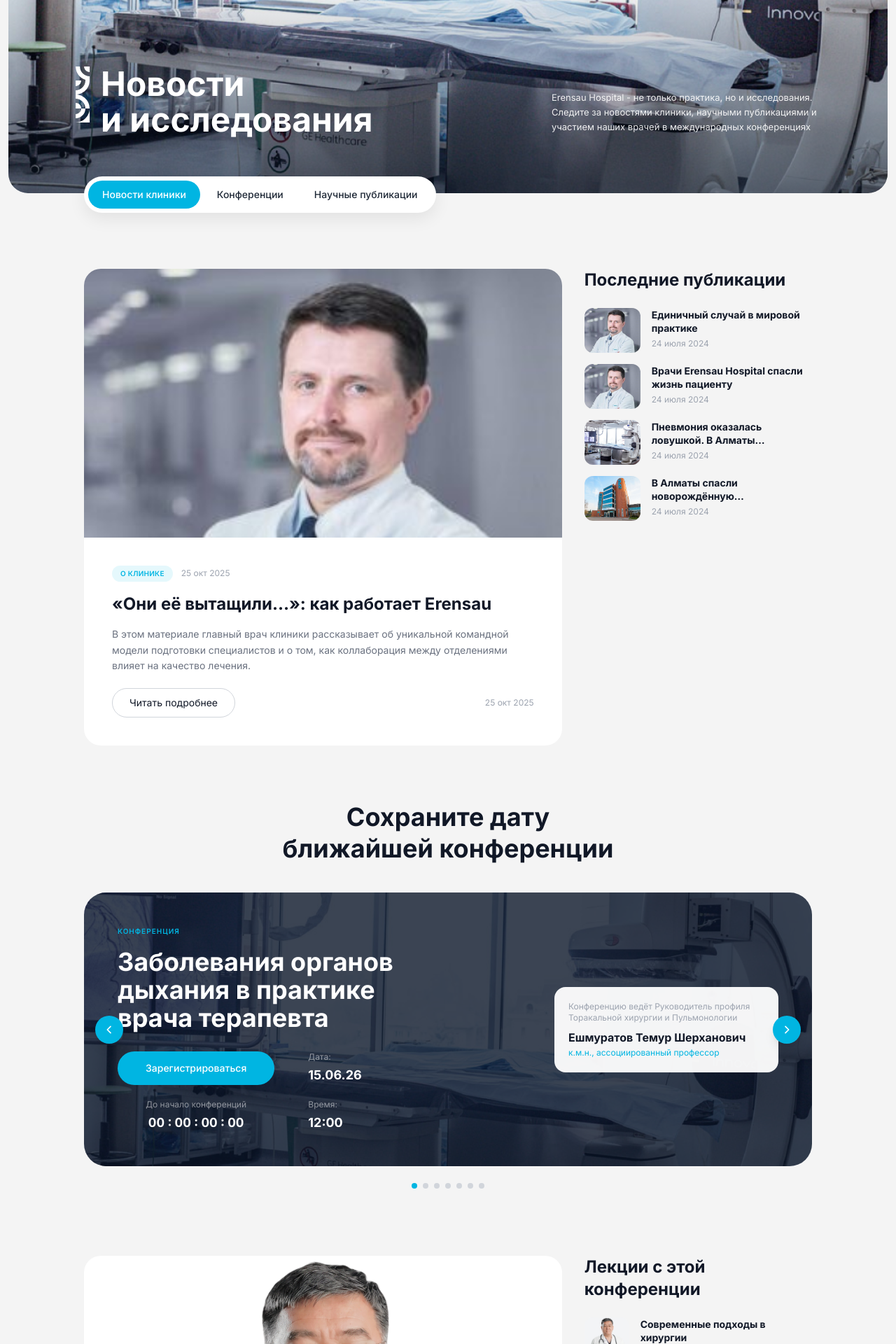
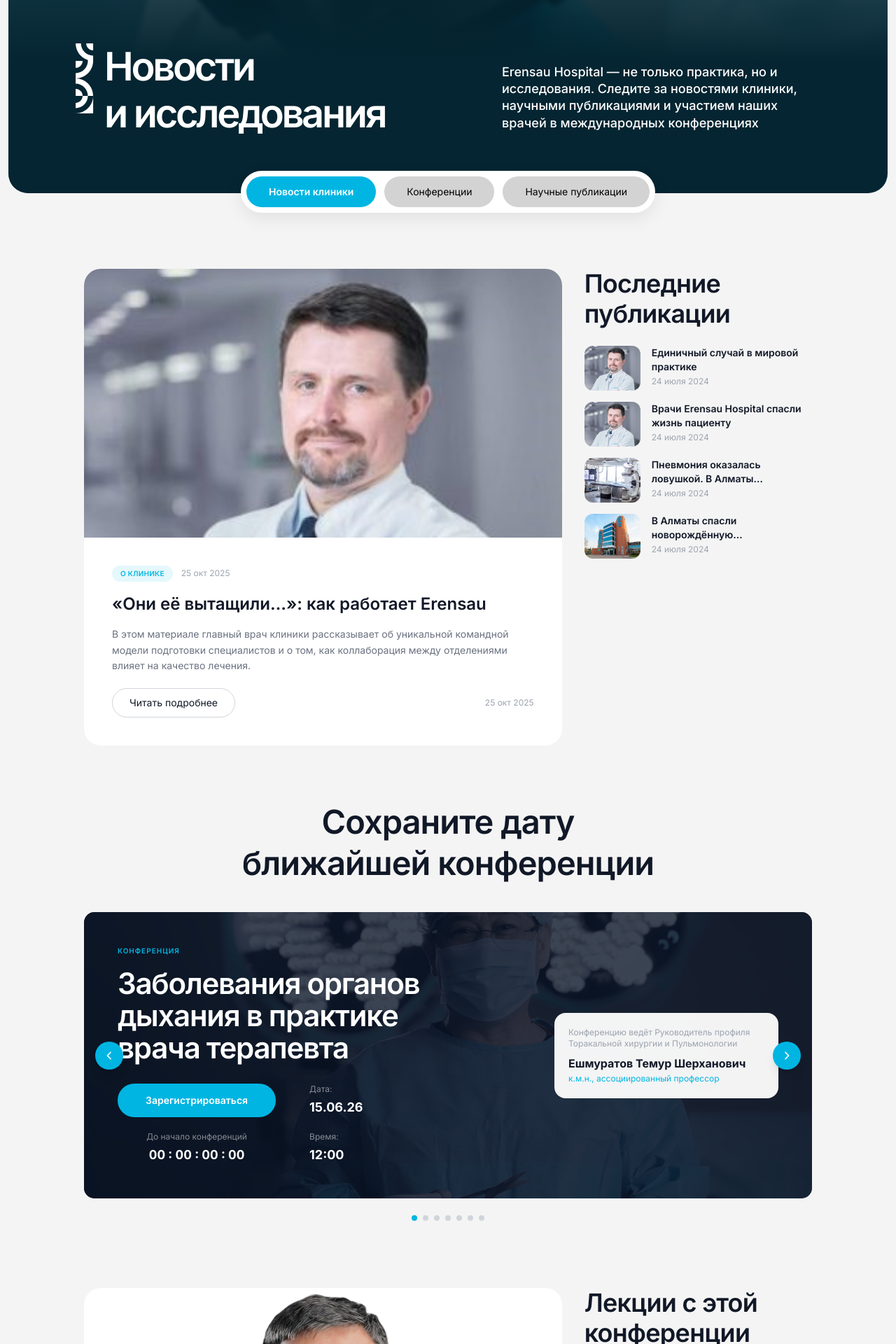
Before and after one commit to Totaedandan/erensau, a React (Vite) app: page /news in a window 1280 px wide. Shown: the part 500-2420 px from the top of the page at 70% size. Built offline with nearby package versions, Linux system fonts and the light colour scheme.

Commit message:
Новости и исследования: страница по макету Figma — тёмный hero, табы, карточка конференции
Co-Authored-By: Claude Opus 4.8 <noreply@anthropic.com>

```diff
--- a/src/pages/NewsPage.tsx
+++ b/src/pages/NewsPage.tsx
@@ -7,6 +7,8 @@ import imgClinicBuilding from '@/assets/images/img-clinic-building.jpg'
 import post1 from '@/assets/images/post1.jpg'
 import post2 from '@/assets/images/post2.jpg'
 import post4 from '@/assets/images/post4.jpg'
+import newsHeroBg from '@/assets/images/news/news-hero-bg.jpg'
+import confBg from '@/assets/images/news/conf-bg.jpg'
 import LogoMark from '@/assets/icons/logo-group.svg?react'
 import doctor1 from '@/assets/images/doctor1.jpg'
 import pictoHeart from '@/assets/icons/picto-heart.png'
@@ -76,7 +78,7 @@ function RegistrationModal({ onClose }: { onClose: () => void }) {
             </svg>
           </button>
 
-          <h3 className="text-[28px] font-bold text-gray-900 text-center mb-7">Регистрационная форма</h3>
+          <h3 className="text-[28px] font-semibold text-gray-900 text-center mb-7">Регистрационная форма</h3>
 
           <form className="space-y-3.5" onSubmit={(e) => { e.preventDefault(); onClose() }}>
             <input type="text" placeholder="Ваше ФИО" className={inputCls} />
@@ -112,7 +114,7 @@ function RegistrationModal({ onClose }: { onClose: () => void }) {
 
             <button
               type="submit"
-              className="w-full bg-[#00b5e2] text-white text-base font-medium rounded-full py-4 mt-2 hover:bg-[#0099c4] transition-colors"
+              className="w-full bg-[#00b5e2] text-white text-base font-semibold rounded-full py-4 mt-2 hover:bg-[#0099c4] transition-colors"
             >
               Зарегистрироваться
             </button>
@@ -133,19 +135,19 @@ export default function NewsPage() {
       {/* ── Hero — светлая карточка, контент внизу ── */}
       <section className="bg-[#f4f4f4] px-3 pt-2 lg:pt-0 lg:max-w-[1440px] lg:mx-auto">
         <div className="relative overflow-hidden rounded-[24px] lg:rounded-[28px] min-h-[640px] lg:min-h-0 lg:aspect-[1414/707]">
-          <img src={post1} alt="" className="absolute inset-0 w-full h-full object-cover" />
-          <div className="absolute inset-0 bg-gradient-to-t from-[#0a1628]/60 via-transparent to-transparent" />
+          <img src={newsHeroBg} alt="" className="absolute inset-0 w-full h-full object-cover scale-105 blur-[3px]" />
+          <div className="absolute inset-0 bg-gradient-to-t from-[#042531] from-[30%] via-[#042531]/70 via-[62%] to-[#042531]/10" />
 
           <div className="relative z-10 px-6 lg:px-24 flex flex-col justify-end min-h-[640px] lg:min-h-full pb-16 lg:pb-20">
             <div className="flex flex-col lg:flex-row lg:items-end lg:justify-between gap-5 lg:gap-8">
               <div className="flex items-start gap-3 lg:gap-4">
-                <LogoMark className="h-11 lg:h-20 w-auto flex-shrink-0" style={{ ['--fill-0' as string]: '#ffffff' }} />
-                <h1 className="text-[27px] lg:text-5xl font-bold text-white leading-[1.2] lg:leading-[1.05]">
+                <LogoMark className="h-11 lg:h-[100px] w-auto flex-shrink-0" style={{ ['--fill-0' as string]: '#ffffff' }} />
+                <h1 className="text-[27px] lg:text-[56px] font-semibold text-white leading-[1.15] lg:leading-[1.2] tracking-[-0.04em] lg:tracking-[-0.06em]">
                   Новости<br />и исследования
                 </h1>
               </div>
-              <p className="text-white/90 text-[13px] leading-relaxed max-w-[300px] lg:max-w-sm lg:pb-1">
-                Erensau Hospital - не только практика, но и
+              <p className="text-white text-[13px] lg:text-[18px] font-medium leading-relaxed lg:leading-[1.35] max-w-[300px] lg:max-w-[455px] lg:pb-2">
+                Erensau Hospital — не только практика, но и
                 исследования. Следите за новостями клиники,
                 научными публикациями и участием наших врачей
                 в международных конференциях
@@ -160,7 +162,7 @@ export default function NewsPage() {
         <div className="relative">
           <button
             onClick={() => setMobileTabOpen(o => !o)}
-            className="flex items-center gap-2 bg-[#00b5e2] text-white text-sm font-medium rounded-full px-8 py-3.5 shadow-lg"
+            className="flex items-center gap-2 bg-[#00b5e2] text-white text-sm font-semibold rounded-full px-8 py-3.5 shadow-lg"
           >
             {mobileTab}
             <svg className={`w-4 h-4 transition-transform ${mobileTabOpen ? 'rotate-180' : ''}`} fill="none" viewBox="0 0 24 24" stroke="currentColor" strokeWidth={2.5}>
@@ -184,13 +186,13 @@ export default function NewsPage() {
           )}
         </div>
       </div>
-      <div className="hidden lg:flex container-main relative z-20 -mt-6 justify-start">
-        <div className="inline-flex bg-white rounded-full p-1.5 gap-1 shadow-[0_8px_24px_rgba(0,0,0,0.08)] flex-wrap">
+      <div className="hidden lg:flex container-main relative z-20 -mt-8 justify-center">
+        <div className="inline-flex bg-white rounded-full p-2 gap-3 shadow-[0_8px_24px_rgba(0,0,0,0.08)]">
           {heroTabs.map((tab, i) => (
             <button
               key={tab}
-              className={`px-5 py-2.5 rounded-full text-sm font-medium transition-colors whitespace-nowrap ${
-                i === 0 ? 'bg-[#00b5e2] text-white' : 'text-gray-800 hover:text-[#00b5e2]'
+              className={`px-8 py-3 rounded-full text-sm transition-colors whitespace-nowrap ${
+                i === 0 ? 'bg-[#00b5e2] text-white font-semibold' : 'bg-[#d3d3d3] text-black hover:bg-[#c7c7c7]'
               }`}
             >
               {tab}
@@ -201,7 +203,7 @@ export default function NewsPage() {
 
       {/* ── Мобилка: «Последние публикации» — карусель крупных карточек ── */}
       <section className="lg:hidden py-12">
-        <h2 className="text-[28px] font-bold text-gray-900 text-center mb-8 leading-tight">
+        <h2 className="text-[28px] font-semibold text-gray-900 text-center mb-8 leading-tight">
           Последние<br />публикации
         </h2>
         <MobileCarousel arrowsTop="30%" progress={false}>
@@ -211,10 +213,10 @@ export default function NewsPage() {
                 <img src={p.img} alt={p.title} className="w-full h-full object-cover object-top" />
               </div>
               <div className="p-5">
-                <h3 className="text-lg font-bold text-gray-900 mb-3 leading-snug">{p.title}</h3>
+                <h3 className="text-lg font-semibold text-gray-900 mb-3 leading-snug">{p.title}</h3>
                 <p className="text-gray-600 text-[13px] leading-relaxed mb-5">{featured.excerpt}</p>
                 <div className="flex items-center justify-between">
-                  <span className="inline-block text-sm font-medium text-gray-900 border border-gray-300 rounded-full px-8 py-2.5">Подробнее</span>
+                  <span className="inline-block text-sm font-semibold text-gray-900 border border-gray-300 rounded-full px-8 py-2.5">Подробнее</span>
                   <span className="text-xs text-gray-500">{featured.date}</span>
                 </div>
               </div>
@@ -243,7 +245,7 @@ export default function NewsPage() {
                   <span className="text-[10px] font-semibold text-[#00b5e2] bg-[#00b5e2]/10 px-3 py-1 rounded-full uppercase tracking-wide">{featured.category}</span>
                   <span className="text-xs text-gray-400">{featured.date}</span>
                 </div>
-                <h2 className="text-xl lg:text-2xl font-bold text-gray-900 mb-4 leading-snug group-hover:text-[#00b5e2] transition-colors">{featured.title}</h2>
+                <h2 className="text-xl lg:text-2xl font-semibold text-gray-900 mb-4 leading-snug group-hover:text-[#00b5e2] transition-colors">{featured.title}</h2>
                 <p className="text-gray-500 text-sm leading-relaxed mb-5">{featured.excerpt}</p>
                 <div className="flex items-center justify-between">
                   <span className="inline-block text-sm text-gray-900 border border-gray-300 rounded-full px-6 py-2.5 group-hover:border-[#00b5e2] group-hover:text-[#00b5e2] transition-colors">Читать подробнее</span>
@@ -255,7 +257,7 @@ export default function NewsPage() {
 
           {/* Последние публикации */}
           <div>
-            <h2 className="text-2xl font-bold text-gray-900 mb-6">Последние публикации</h2>
+            <h2 className="text-2xl lg:text-[36px] font-semibold text-gray-900 leading-[1.2] tracking-[-0.02em] mb-6">Последние публикации</h2>
             <div className="space-y-4">
               {latestPosts.map((p) => (
                 <div key={p.title} className="flex gap-4 group cursor-pointer">
@@ -263,7 +265,7 @@ export default function NewsPage() {
                     <img src={p.img} alt={p.title} className="w-full h-full object-cover object-top" />
                   </div>
                   <div className="flex-1 min-w-0">
-                    <h3 className="text-sm font-bold text-gray-900 leading-snug group-hover:text-[#00b5e2] transition-colors line-clamp-2">{p.title}</h3>
+                    <h3 className="text-sm font-semibold text-gray-900 leading-snug group-hover:text-[#00b5e2] transition-colors line-clamp-2">{p.title}</h3>
                     <p className="text-gray-400 text-xs mt-1">{p.date}</p>
                   </div>
                 </div>
@@ -275,17 +277,17 @@ export default function NewsPage() {
 
       {/* ── Сохраните дату ближайшей конференции ── */}
       <section className="container-main pb-12 lg:pb-24">
-        <h2 className="text-[28px] lg:text-[36px] font-bold text-gray-900 text-center mb-8 lg:mb-10 leading-tight max-w-[280px] lg:max-w-none mx-auto">
+        <h2 className="text-[28px] lg:text-[47px] font-semibold text-gray-900 text-center mb-8 lg:mb-10 leading-tight tracking-[-0.02em] max-w-[280px] lg:max-w-none mx-auto">
           Сохраните дату<br />ближайшей конференции
         </h2>
-        <div className="relative rounded-[24px] lg:rounded-[32px] overflow-hidden min-h-[380px] lg:flex lg:items-center">
-          <img src={imgOperatingRoom} alt="" className="absolute inset-0 w-full h-full object-cover" />
+        <div className="relative rounded-[24px] lg:rounded-[15px] overflow-hidden min-h-[380px] lg:flex lg:items-center">
+          <img src={confBg} alt="" className="absolute inset-0 w-full h-full object-cover object-right" />
           <div className="absolute inset-0 bg-[#0a1628]/80" />
 
           {/* Мобильная раскладка: всё столбиком, фото проглядывает в середине */}
           <div className="lg:hidden relative z-10 p-6 pb-8">
             <p className="text-[#00b5e2] text-[11px] font-semibold uppercase tracking-[0.25em] mb-3">Конференция</p>
-            <h3 className="text-[28px] font-bold text-white leading-tight mb-4 max-w-[300px]">
+            <h3 className="text-[28px] font-semibold text-white leading-tight mb-4 max-w-[300px]">
               Заболевания органов дыхания в практике врача терапевта
             </h3>
             {/* Просвет с фото хирурга */}
@@ -305,7 +307,7 @@ export default function NewsPage() {
                 <div className="text-2xl font-bold">12:00</div>
               </div>
             </div>
-            <button onClick={() => setRegOpen(true)} className="w-full bg-[#00b5e2] text-white text-sm font-medium rounded-full py-4 mb-6">
+            <button onClick={() => setRegOpen(true)} className="w-full bg-[#00b5e2] text-white text-sm font-semibold rounded-full py-4 mb-6">
               Отправить
             </button>
             <div className="text-center text-white">
@@ -317,11 +319,11 @@ export default function NewsPage() {
           <div className="hidden lg:grid relative z-10 grid-cols-1 lg:grid-cols-2 gap-8 w-full p-8 lg:p-12 items-center">
             <div>
               <p className="text-[#00b5e2] text-[10px] font-semibold uppercase tracking-widest mb-4">Конференция</p>
-              <h3 className="text-2xl lg:text-4xl font-bold text-white leading-tight mb-7">
+              <h3 className="text-2xl lg:text-[42px] font-semibold text-white leading-[1.1] tracking-[-0.03em] mb-7 max-w-[480px]">
                 Заболевания органов дыхания в практике врача терапевта
               </h3>
               <div className="grid grid-cols-[auto_auto] gap-x-12 gap-y-5 items-center w-fit text-white">
-                <button onClick={() => setRegOpen(true)} className="bg-[#00b5e2] text-white text-sm font-medium rounded-full px-10 py-3.5 hover:bg-[#0099c4] transition-colors text-center">Зарегистрироваться</button>
+                <button onClick={() => setRegOpen(true)} className="bg-[#00b5e2] text-white text-sm font-semibold rounded-full px-10 py-3.5 hover:bg-[#0099c4] transition-colors text-center">Зарегистрироваться</button>
                 <div>
                   <div className="text-white/50 text-xs mb-1">Дата:</div>
                   <div className="text-lg font-bold">15.06.26</div>
@@ -360,7 +362,7 @@ export default function NewsPage() {
 
       {/* ── Мобилка: «Лекции с этой конференции» — карусель карточек лектора ── */}
       <section className="lg:hidden pb-12">
-        <h2 className="text-[28px] font-bold text-gray-900 text-center mb-8 leading-tight">
+        <h2 className="text-[28px] font-semibold text-gray-900 text-center mb-8 leading-tight">
           Лекции с этой<br />конференции
         </h2>
         <MobileCarousel arrowsTop="42%" progress={false}>
@@ -371,7 +373,7 @@ export default function NewsPage() {
               </div>
               <div className="p-5">
                 <p className="text-[#00b5e2] text-xs font-medium mb-2">к.м.н., ассоциированный профессор</p>
-                <h3 className="text-[22px] font-bold text-gray-900 leading-tight mb-3">
+                <h3 className="text-[22px] font-semibold text-gray-900 leading-tight mb-3">
                   Куатбеков Кайрат<br />Ниеталиевич
                 </h3>
                 <div className="inline-flex items-center gap-3 bg-[#f4f4f4] rounded-full pl-1.5 pr-5 py-1.5 mb-5">
@@ -392,7 +394,7 @@ export default function NewsPage() {
                   подходы к ведению пациентов с заболеваниями сердца и сосудов.
                 </p>
                 <div className="flex items-center justify-between">
-                  <span className="inline-block text-sm font-medium text-gray-900 border border-gray-300 rounded-full px-8 py-2.5">Подробнее</span>
+                  <span className="inline-block text-sm font-semibold text-gray-900 border border-gray-300 rounded-full px-8 py-2.5">Подробнее</span>
                   <span className="text-xs text-gray-500">25 окт 2025</span>
                 </div>
               </div>
@@ -416,8 +418,8 @@ export default function NewsPage() {
                 <img src={imgDoctorSenior} alt="" className="w-full h-full object-cover object-top group-hover:scale-105 transition-transform duration-500" />
               </div>
               <div className="p-8 lg:p-10">
-                <div className="inline-flex items-center gap-2 bg-[#00b5e2]/10 text-[#00b5e2] text-xs font-medium px-3 py-1 rounded-full mb-4">Кардиохирургия</div>
-                <h3 className="text-xl lg:text-2xl font-bold text-gray-900 mb-3 leading-snug group-hover:text-[#00b5e2] transition-colors">
+                <div className="inline-flex items-center gap-2 bg-[#00b5e2]/10 text-[#00b5e2] text-xs font-semibold px-3 py-1 rounded-full mb-4">Кардиохирургия</div>
+                <h3 className="text-xl lg:text-2xl font-semibold text-gray-900 mb-3 leading-snug group-hover:text-[#00b5e2] transition-colors">
                   Инновационные технологии в кардиохирургии: от диагностики до успешного лечения
                 </h3>
                 <p className="text-gray-500 text-sm leading-relaxed mb-5">
@@ -434,7 +436,7 @@ export default function NewsPage() {
 
           {/* Список лекций */}
           <div>
-            <h2 className="text-2xl font-bold text-gray-900 mb-6">Лекции с этой конференции</h2>
+            <h2 className="text-2xl lg:text-[36px] font-semibold text-gray-900 leading-[1.2] tracking-[-0.02em] mb-6">Лекции с этой конференции</h2>
             <div className="space-y-4">
               {lectures.map((l) => (
                 <div key={l.title} className="flex gap-4 group cursor-pointer">
@@ -442,7 +444,7 @@ export default function NewsPage() {
                     <img src={l.img} alt={l.title} className="w-full h-full object-cover object-top" />
                   </div>
                   <div className="flex-1 min-w-0">
-                    <h3 className="text-sm font-bold text-gray-900 leading-snug group-hover:text-[#00b5e2] transition-colors line-clamp-2">{l.title}</h3>
+                    <h3 className="text-sm font-semibold text-gray-900 leading-snug group-hover:text-[#00b5e2] transition-colors line-clamp-2">{l.title}</h3>
                     <p className="text-gray-400 text-xs mt-1">{l.author}</p>
                   </div>
                 </div>
@@ -457,7 +459,7 @@ export default function NewsPage() {
 
         {/* Мобилка: заголовок по центру + карусель */}
         <div className="lg:hidden">
-          <h2 className="text-[28px] font-bold text-gray-900 text-center mb-8 leading-tight max-w-[280px] mx-auto">
+          <h2 className="text-[28px] font-semibold text-gray-900 text-center mb-8 leading-tight max-w-[280px] mx-auto">
             Рекомендуемое: другие статьи и публикации
           </h2>
           <MobileCarousel arrowsTop="35%">
@@ -467,12 +469,12 @@ export default function NewsPage() {
                   <img src={item.img} alt={item.title} className="w-full h-full object-cover" />
                 </div>
                 <div className="p-5">
-                  <h3 className="font-bold text-gray-900 text-lg leading-snug mb-3">{item.title}</h3>
+                  <h3 className="font-semibold text-gray-900 text-lg leading-snug mb-3">{item.title}</h3>
                   <p className="text-gray-600 text-[13px] leading-relaxed mb-5">
                     Сложнейший диагноз, риск полной остановки сердца — и всё же команда Erensau Hospital справилась...
                   </p>
                   <div className="flex items-center justify-between">
-                    <span className="inline-block text-sm font-medium text-gray-900 border border-gray-300 rounded-full px-8 py-2.5">Подробнее</span>
+                    <span className="inline-block text-sm font-semibold text-gray-900 border border-gray-300 rounded-full px-8 py-2.5">Подробнее</span>
                     <span className="text-xs text-gray-500">{item.date}</span>
                   </div>
                 </div>
@@ -480,7 +482,7 @@ export default function NewsPage() {
             ))}
           </MobileCarousel>
           <div className="text-center mt-9">
-            <Link to="/news" className="inline-block bg-white border border-gray-300 text-gray-900 text-sm font-medium rounded-full px-10 py-3.5">
+            <Link to="/news" className="inline-block bg-white border border-gray-300 text-gray-900 text-sm font-semibold rounded-full px-10 py-3.5">
               Все публикации
             </Link>
           </div>
@@ -489,7 +491,7 @@ export default function NewsPage() {
         {/* Десктоп */}
         <div className="container-main hidden lg:block">
           <div className="flex items-center gap-6 mb-6">
-            <h2 className="text-xl lg:text-2xl font-bold text-gray-900 whitespace-nowrap">Рекомендуемое: другие статьи и публикации</h2>
+            <h2 className="text-xl lg:text-2xl font-semibold text-gray-900 whitespace-nowrap">Рекомендуемое: другие статьи и публикации</h2>
             <div className="flex-1 hidden lg:block h-px bg-gray-200" />
             <div className="flex items-center gap-2">
               <button aria-label="Назад" className="w-10 h-10 rounded-full border border-gray-200 flex items-center justify-center text-gray-500 hover:border-[#00b5e2] hover:text-[#00b5e2] transition-colors">
@@ -517,7 +519,7 @@ export default function NewsPage() {
             ))}
           </div>
           <div className="text-center mt-10">
-            <Link to="/news" className="inline-block bg-white border border-gray-200 text-gray-900 text-sm font-medium rounded-full px-8 py-3.5 hover:border-[#00b5e2] hover:text-[#00b5e2] transition-colors">
+            <Link to="/news" className="inline-block bg-white border border-gray-200 text-gray-900 text-sm font-semibold rounded-full px-8 py-3.5 hover:border-[#00b5e2] hover:text-[#00b5e2] transition-colors">
               Все публикации
             </Link>
           </div>
```
Also changed, not shown: src/assets/images/news/conf-bg.jpg (added), src/assets/images/news/news-hero-bg.jpg (added).
